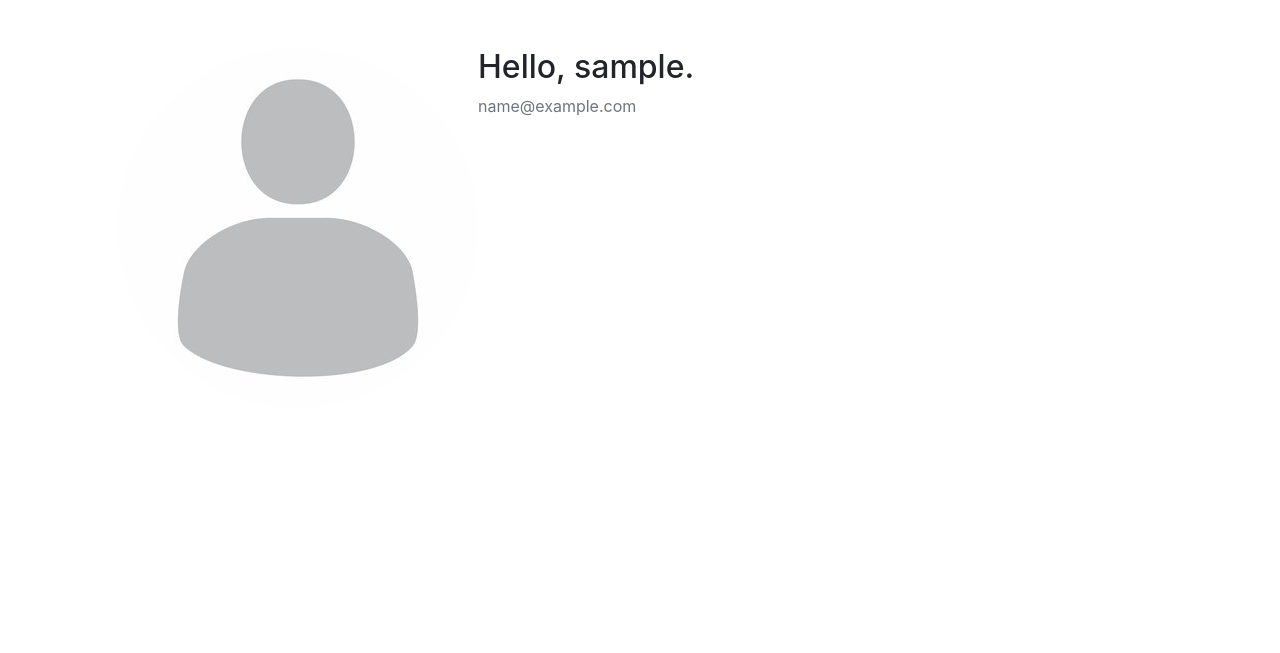
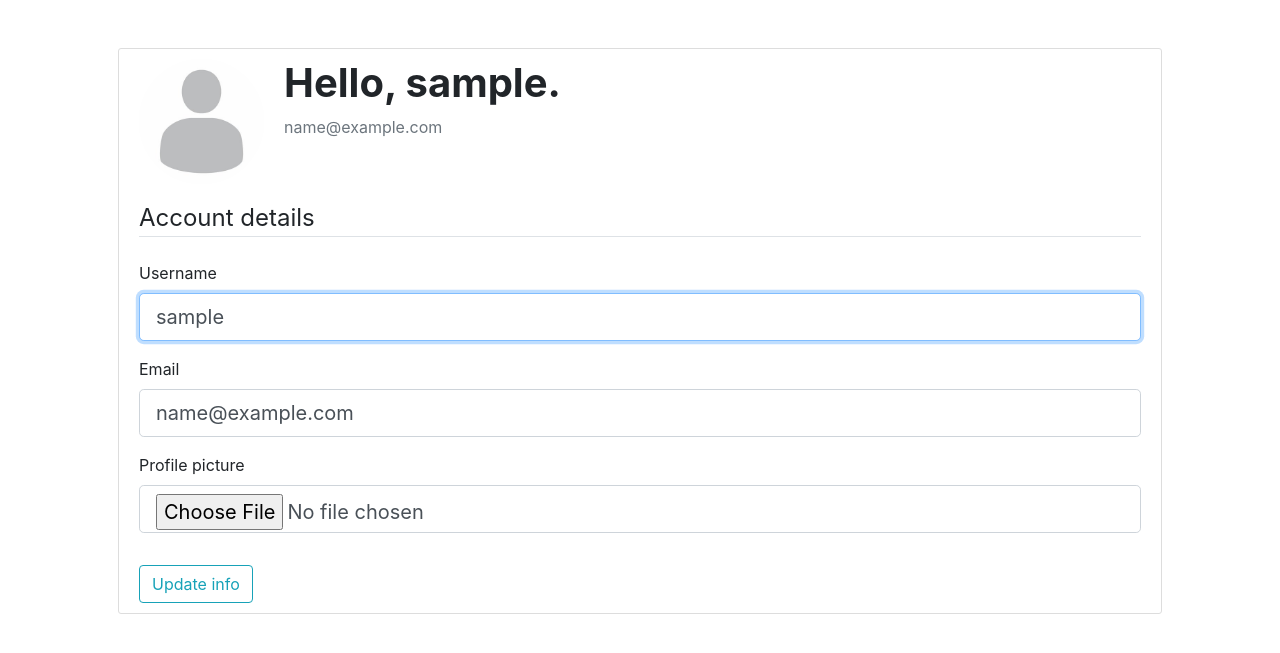
Before and after one commit to francisdbillones/LearnNet, a Flask app: page /account in a window 1280 px wide. Shown: the part 76-729 px from the top of the page. Run offline with Flask 2, Linux system fonts and the light colour scheme; the visitor is signed in with stand-in values (Sample User, id 1); data comes from the database, SQL or seed files in the repository; some libraries are stand-ins or nearby versions.

Commit message:
added functionality for users to update email, username and profile picture

```diff
--- a/open_ed_web/forms.py
+++ b/open_ed_web/forms.py
@@ -1,12 +1,14 @@
 from wtforms.fields import StringField, PasswordField, SubmitField, BooleanField
 from wtforms.validators import DataRequired, Length, Email, EqualTo, ValidationError
 from flask_wtf import FlaskForm
+from flask_wtf.file import FileField, FileAllowed
+from flask_login import current_user
 from open_ed_web.models import User
 from open_ed_web import bcrypt
 
-# registration and sign in forms
+# registration form
 class SignUpForm(FlaskForm):
-    username = StringField('Username', validators=[DataRequired(), Length(min=5, max=20)])
+    username = StringField('Username', validators=[DataRequired(), Length(min=5, max=30)])
     email = StringField('Email', validators=[DataRequired(), Email()])
     password = PasswordField('Password', validators=[DataRequired(), Length(min=8, max=100)])
     confirm_password = PasswordField('Confirm password', validators=[DataRequired(), EqualTo('password')])
@@ -24,6 +26,7 @@ class SignUpForm(FlaskForm):
         if User.query.filter_by(email=email.data).first():
             raise ValidationError('That email is taken. Are you trying to log in?')
 
+# log in form
 class SignInForm(FlaskForm):
     email = StringField('Email', validators=[DataRequired(), Email()])
     password = PasswordField('Password', validators=[DataRequired(), Length(min=8, max=100)])
@@ -34,3 +37,16 @@ class SignInForm(FlaskForm):
     def validate_email(self, email):
         if not User.query.filter_by(email=email.data).first():
             raise ValidationError('That user does not exist. Are you trying to make an account?')
+
+# form to allow user to edit their profile information ex. change username or add a profile picture
+class UpdateAccountForm(FlaskForm):
+    username = StringField('Username', validators=[DataRequired(), Length(min=5, max=30)])
+    email = StringField('Email', validators=[DataRequired(), Email()])
+    pfp_file = FileField('Profile picture', validators=[FileAllowed(['jpg', 'jpeg', 'png', 'gif'])])
+    submit = SubmitField('Update info')
+
+    # check that the username isn't the same as the current username and the chosen username isn't taken
+    def validate_username(self, username):
+        if current_user.username != username.data:
+            if User.query.filter_by(username=username.data):
+                raise ValidationError('That username is taken. Please choose a different one.')
--- a/open_ed_web/routes.py
+++ b/open_ed_web/routes.py
@@ -1,8 +1,14 @@
 from flask import render_template, redirect, url_for, flash, request, jsonify
+from flask_login import login_user, logout_user, login_required, current_user
+
 from open_ed_web.forms import *
 from open_ed_web.models import User, Content
 from open_ed_web import app, db, bcrypt, session
-from flask_login import login_user, logout_user, login_required, current_user
+
+from open_ed_web.helpers import save_picture
+
+import os
+import secrets
 
 
 @app.route('/', methods=['GET', 'POST'])
@@ -62,8 +68,26 @@ def signout():
 @app.route('/account', methods=['GET', 'POST'])
 @login_required
 def account():
+    form = UpdateAccountForm()
+
+    if form.validate_on_submit():
+        current_user.username = form.username.data
+        current_user.email = form.email.data
+
+        if form.pfp_file.data:
+            current_user.pfp_file = save_picture(form.pfp_file.data)
+
+        db.session.commit()
+        flash('Your account has been updated!', 'success')
+        return redirect(url_for('account'))
+
+    elif request.method == 'GET':
+        # pre-fill fields
+        form.username.data = current_user.username
+        form.email.data = current_user.email
+
     profile_image = url_for('static', filename=f'images/{ current_user.pfp_file }')
-    return render_template('account.html', profile_image=profile_image)
+    return render_template('account.html', profile_image=profile_image, form=form)
 
 @app.route('/browse', methods=['GET', 'POST'])
 def browse():
--- /dev/null
+++ b/open_ed_web/static/styles/account_page.css
@@ -0,0 +1,19 @@
+.content-section {
+    background: #ffffff;
+    padding: 10px 20px;
+    border: 1px solid #dddddd;
+    border-radius: 3px;
+    margin-bottom: 20px;
+}
+
+.account-img {
+    height: 125px;
+    width: 125px;
+    margin-right: 20px;
+    margin-bottom: 16px;
+}
+
+.account-heading {
+    font-size: 2.5rem;
+    font-weight: bold;
+}
--- a/open_ed_web/templates/account.html
+++ b/open_ed_web/templates/account.html
@@ -1,15 +1,62 @@
 {% extends 'layout.html' %}
-{% block title %}Account{% endblock %}
-
-{% block main %}
+{% block head %}
+<link href='{{ url_for("static", filename="styles/account_page.css") }}' type='text/css' rel='stylesheet'>
+{% endblock %}
+{% block title %}Account{% endblock %} {% block main %}
 <div class='content-section'>
     <div class='media'>
-    <img class='rounded-circle account-img' src='{{ profile_image }}'>
+        <img alt='profile picture' class='rounded-circle account-img' src='{{ url_for("static", filename="images/profile_pictures/" + current_user.pfp_file) }}'>
         <div class='media-body'>
             <h2 class='account-heading'>Hello, {{ current_user.username }}.</h2>
             <p class='text-secondary'>{{ current_user.email }}</p>
         </div>
     </div>
-  <!-- FORM HERE -->
+    <form action='' method='POST' enctype='multipart/form-data'>
+        {{ form.hidden_tag() }}
+        <fieldset class='form-group'>
+            <legend class='border-bottom mb-4'>Account details</legend>
+            <div class='form-group'>
+                {{ form.username.label(class='form=control-label') }}
+                {% if form.username.errors %}
+                  <!-- display errors !-->
+                  {{ form.username(class='form-control form-control-lg is-invalid', autocomplete='off') }}
+                  <div class='invalid-feedback'>
+                      {% for error in form.username.errors %}
+                      <span>{{ error }}</span> {% endfor %}
+                  </div>
+
+                {% else %}
+                  {{ form.username(class='form-control form-control-lg', autocomplete='off', autofocus=true) }}
+                {% endif %}
+            </div>
+
+            <div class='form-group'>
+                {{ form.email.label(class='form=control-label') }}
+                {% if form.email.errors %}
+                    <!-- display errors !-->
+                    {{ form.email(class='form-control form-control-lg is-invalid', autocomplete='off') }}
+                    <div class='invalid-feedback'>
+                        {% for error in form.email.errors %}
+                            <span>{{ error }}</span>
+                        {% endfor %}
+                    </div>
+
+                {% else %}
+                  {{ form.email(class='form-control form-control-lg', autocomplete='off') }}
+                {% endif %}
+            </div>
+            <div class='form-group'>
+                {{ form.pfp_file.label(class='form=control-label') }}
+                {{ form.pfp_file(class='form-control form-control-lg', autocomplete='off') }}
+                {% if form.pfp_file.errors %}
+                  <!-- display errors !-->
+                    {% for error in form.pfp_file.errors %}
+                      <span class='text-danger'>{{ error }}</span>
+                    {% endfor %}
+                {% endif %}
+            </div>
+        </fieldset>
+        {{ form.submit(class='btn btn-outline-info') }}
+    </form>
 </div>
 {% endblock %}
```
Also changed, not shown: open_ed_web/helpers.py (+10 -12 lines), open_ed_web/static/images/profile_pictures/06906bff02d67b6770f86556fc32871c.jpg (added), open_ed_web/static/images/profile_pictures/9fd37a3f188e95c21dc2ceff898fb936.jpg (added), open_ed_web/static/images/profile_pictures/default.jpg (renamed from open_ed_web/static/images/default.jpg). Lines whose indentation alone changed are shown as unchanged.
